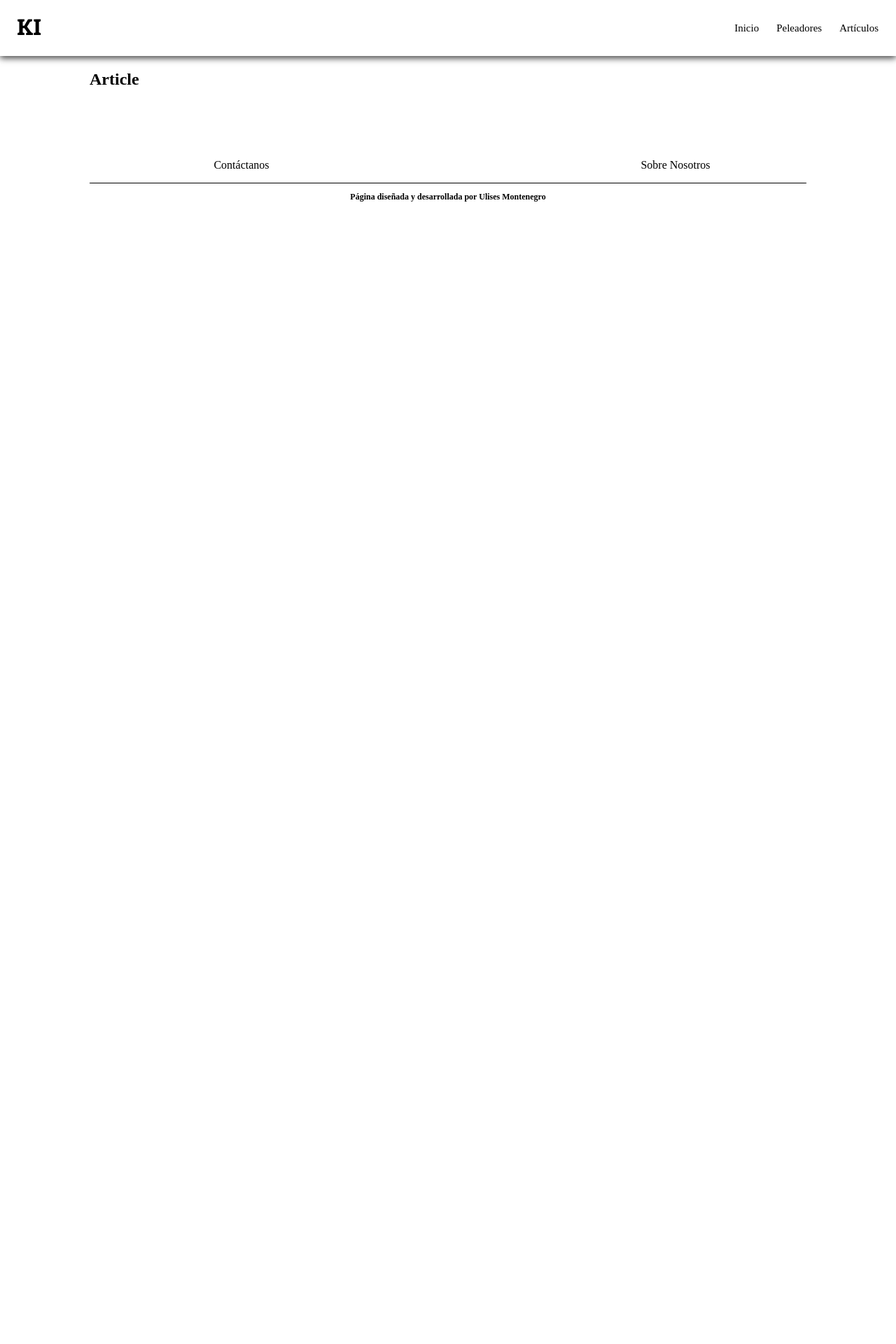
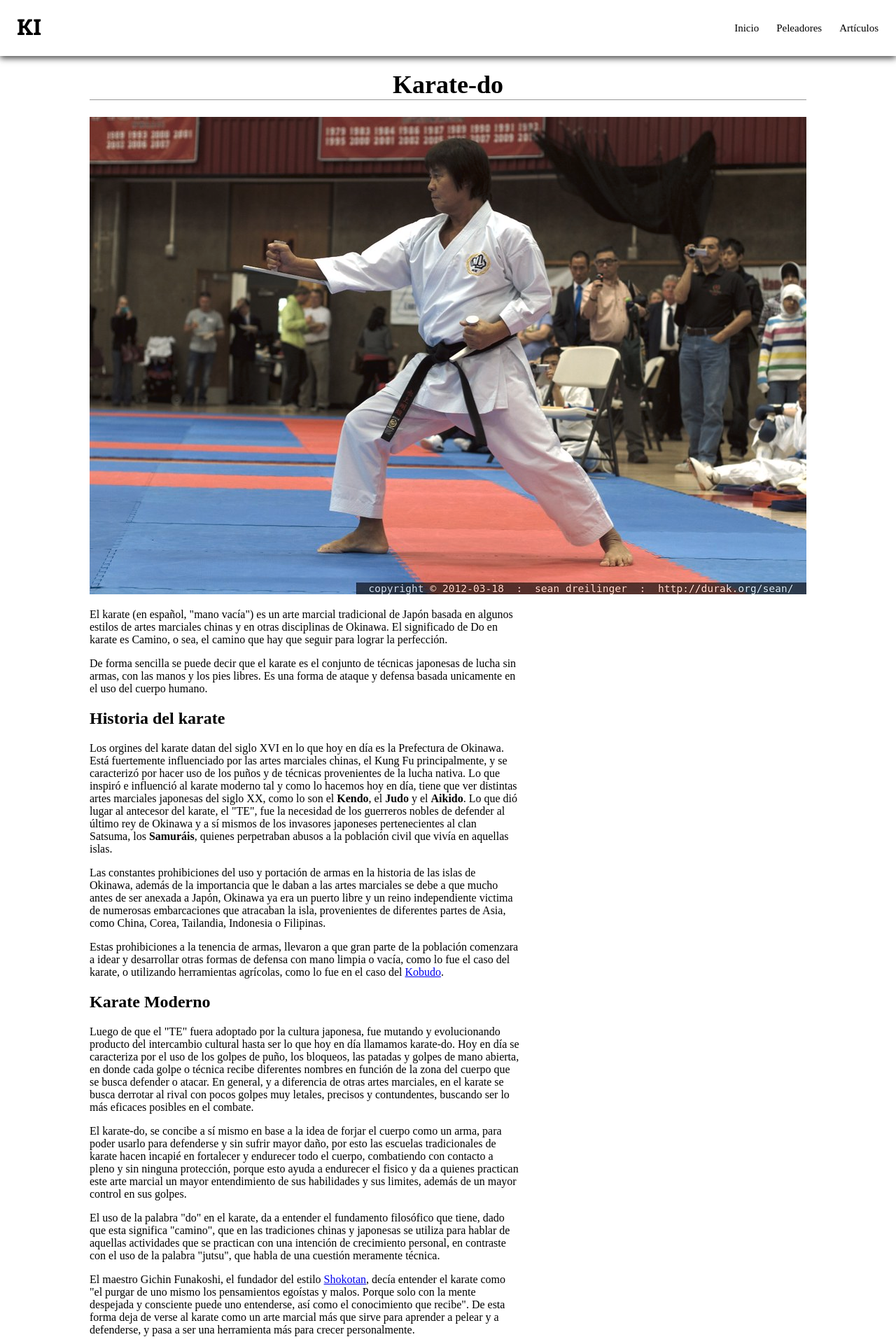
Before and after one commit to Ulise22/karate-info, a Next.js app: page /articulos/karate-do in a window 1280 px wide. Shown: the top 1920 px of the page at 70% size. Before the commit the page ends 800 px from the top, so only its background shows below. Built offline with nearby package versions, Linux system fonts and the light colour scheme; a web font is replaced by a local one.

Commit message:
karate-do article done

```diff
--- a/src/app/articulos/(articles-list)/(0-10)/karate-do/page.tsx
+++ b/src/app/articulos/(articles-list)/(0-10)/karate-do/page.tsx
@@ -1,11 +1,24 @@
+import ArticlesHero from '@/components/ArticlesHero'
 import styles from '../../../article.module.css'
+import karatedo from '@/assets/articles-preview/karatedokata.jpg'
+import Link from 'next/link'
 
 export default function KarataDo () {
     return(
         <main className={styles.article}>
-
+            <ArticlesHero title='Karate-do' img={karatedo} />
             <section className={styles.article__container}>
-                <h1>Article</h1>
+                <p>El karate (en español, &quot;mano vacía&quot;) es un arte marcial tradicional de Japón basada en algunos estilos de artes marciales chinas y en otras disciplinas de Okinawa. El significado de Do en karate es Camino, o sea, el camino que hay que seguir para lograr la perfección.</p>
+                <p>De forma sencilla se puede decir que el karate es el conjunto de técnicas japonesas de lucha sin armas, con las manos y los pies libres. Es una forma de ataque y defensa basada unicamente en el uso del cuerpo humano.</p>
+                <h2 className={styles.article__subtitle}>Historia del karate</h2>
+                <p>Los orgines del karate datan del siglo XVI en lo que hoy en día es la Prefectura de Okinawa. Está fuertemente influenciado por las artes marciales chinas, el Kung Fu principalmente, y se caracterizó por hacer uso de los puños y de técnicas provenientes de la lucha nativa. Lo que inspiró e influenció al karate moderno tal y como lo hacemos hoy en día, tiene que ver distintas artes marciales japonesas del siglo XX, como lo son el <b>Kendo</b>, el <b>Judo</b> y el <b>Aikido</b>. Lo que dió lugar al antecesor del karate, el &quot;TE&quot;, fue la necesidad de los guerreros nobles de defender al último rey de Okinawa y a sí mismos de los invasores japoneses pertenecientes al clan Satsuma, los <b>Samuráis</b>, quienes perpetraban abusos a la población civil que vivía en aquellas islas.</p>
+                <p>Las constantes prohibiciones del uso y portación de armas en la historia de las islas de Okinawa, además de la importancia que le daban a las artes marciales se debe a que mucho antes de ser anexada a Japón, Okinawa ya era un puerto libre y un reino independiente victima de numerosas embarcaciones que atracaban la isla, provenientes de diferentes partes de Asia, como China, Corea, Tailandia, Indonesia o Filipinas.</p>
+                <p>Estas prohibiciones a la tenencia de armas, llevaron a que gran parte de la población comenzara a idear y desarrollar otras formas de defensa con mano limpia o vacía, como lo fue el caso del karate, o utilizando herramientas agrícolas, como lo fue en el caso del <Link href='/articulos/karate-kobudo'>Kobudo</Link>.</p>
+                <h2 className={styles.article__subtitle}>Karate Moderno</h2>
+                <p>Luego de que el &quot;TE&quot; fuera adoptado por la cultura japonesa, fue mutando y evolucionando producto del intercambio cultural hasta ser lo que hoy en día llamamos karate-do. Hoy en día se caracteriza por el uso de los golpes de puño, los bloqueos, las patadas y golpes de mano abierta, en donde cada golpe o técnica recibe diferentes nombres en función de la zona del cuerpo que se busca defender o atacar. En general, y a diferencia de otras artes marciales, en el karate se busca derrotar al rival con pocos golpes muy letales, precisos y contundentes, buscando ser lo más eficaces posibles en el combate.</p>
+                <p>El karate-do, se concibe a sí mismo en base a la idea de forjar el cuerpo como un arma, para poder usarlo para defenderse y sin sufrir mayor daño, por esto las escuelas tradicionales de karate hacen incapié en fortalecer y endurecer todo el cuerpo, combatiendo con contacto a pleno y sin ninguna protección, porque esto ayuda a endurecer el fisico y da a quienes practican este arte marcial un mayor entendimiento de sus habilidades y sus limites, además de un mayor control en sus golpes.</p>
+                <p>El uso de la palabra &quot;do&quot; en el karate, da a entender el fundamento filosófico que tiene, dado que esta significa &quot;camino&quot;, que en las tradiciones chinas y japonesas se utiliza para hablar de aquellas actividades que se practican con una intención de crecimiento personal, en contraste con el uso de la palabra &quot;jutsu&quot;, que habla de una cuestión meramente técnica.</p>
+                <p>El maestro Gichin Funakoshi, el fundador del estilo <Link href='/articulos/karate-shokotan'>Shokotan</Link>, decía entender el karate como &quot;el purgar de uno mismo los pensamientos egoístas y malos. Porque solo con la mente despejada y consciente puede uno entenderse, así como el conocimiento que recibe&quot;. De esta forma deja de verse al karate como un arte marcial más que sirve para aprender a pelear y a defenderse, y pasa a ser una herramienta más para crecer personalmente.</p>
             </section>
         </main>
     )
--- a/src/app/articulos/article.module.css
+++ b/src/app/articulos/article.module.css
@@ -6,3 +6,9 @@
 .article__container {
     width: 60%;
 }
+
+@media screen and (max-width: 660px) {
+    .article__subtitle {
+        text-align: center;
+    }
+}
--- a/src/app/articulos/articulos.module.css
+++ b/src/app/articulos/articulos.module.css
@@ -25,6 +25,8 @@
     width: 100%;
     border: 1px solid #999;
     grid-area: principal;
+    text-decoration: none;
+    color: #000;
 }
 
 .articulos__hero__principal:hover {
@@ -50,6 +52,8 @@
 .articulos__hero__container {
     width: 100%;
     border: 1px solid #999;
+    text-decoration: none;
+    color: #000;
 }
 
 .articulos__hero__container:hover {
```
Also changed, not shown: src/app/articulos/page.tsx (+11 -10 lines).
